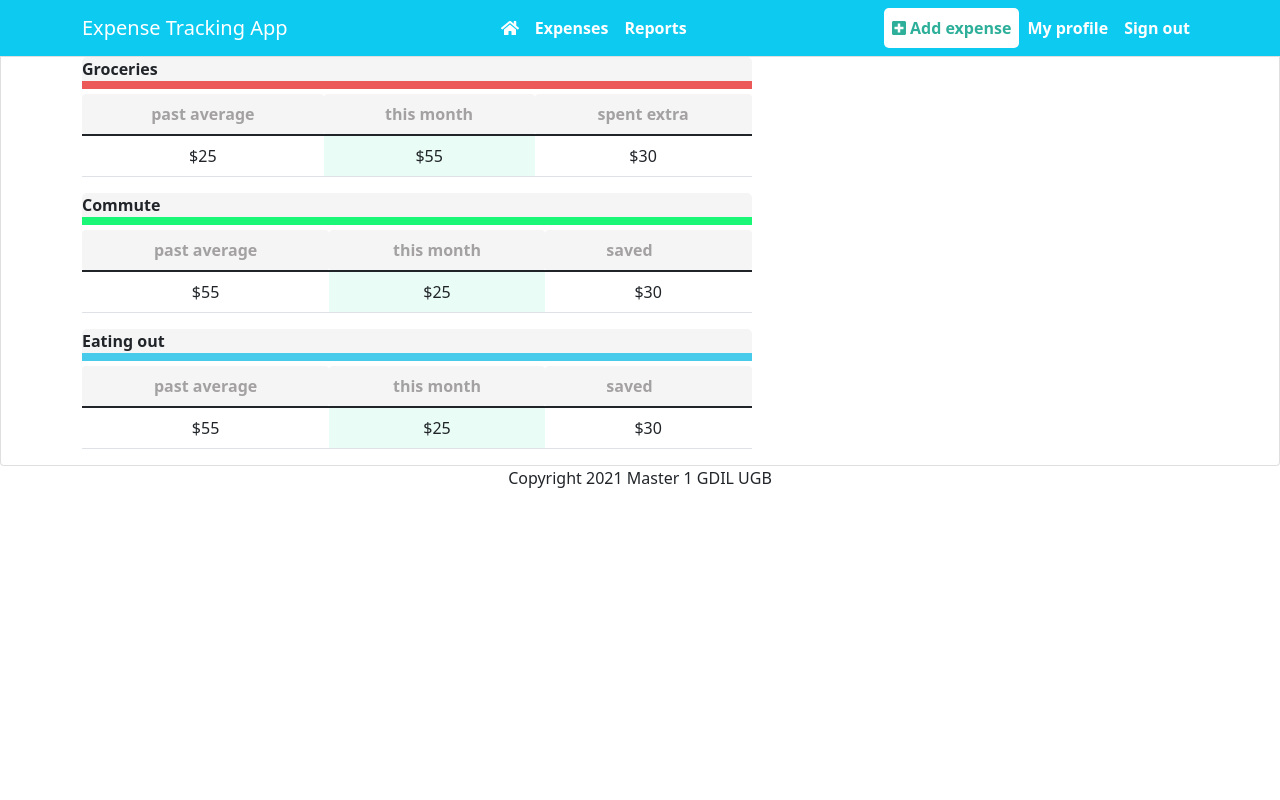
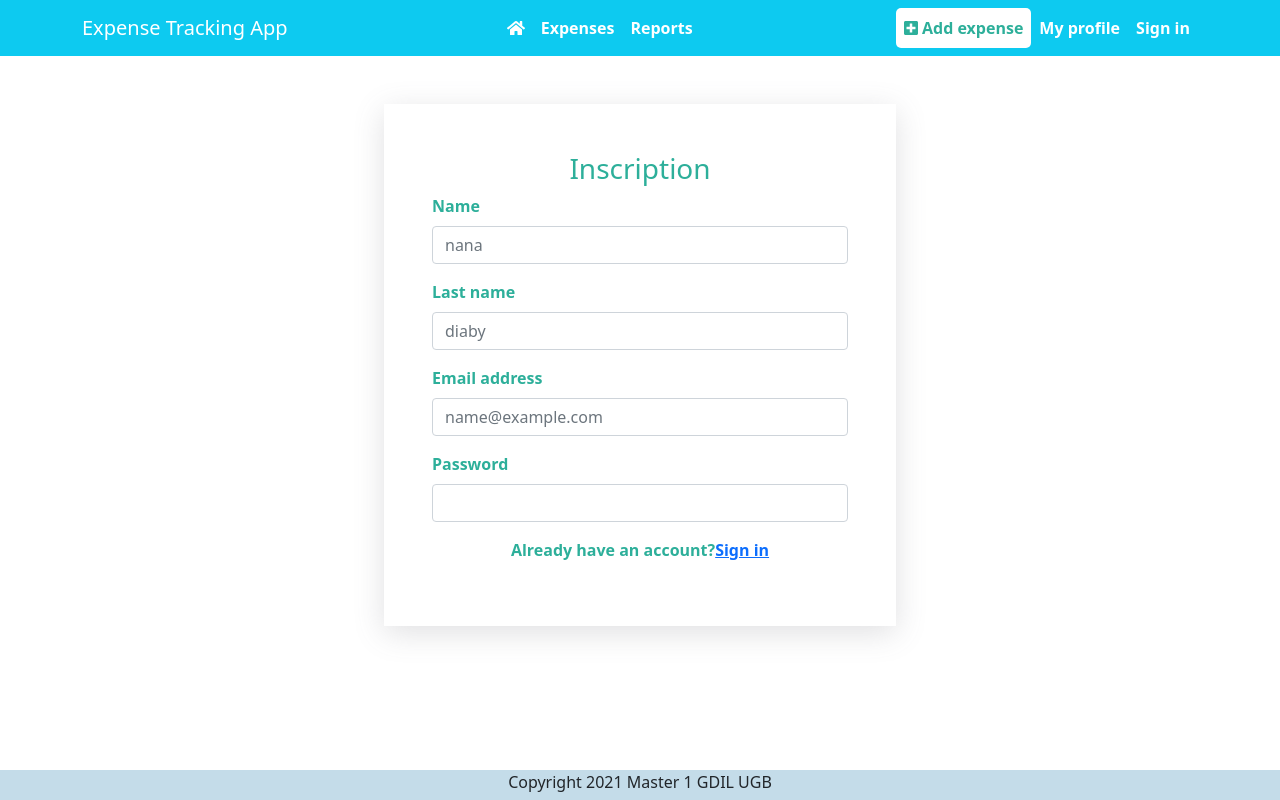
Before and after one commit to ayshagassama1/mern_expense_tracking_app, a React (Create React App) app in the folder frontend/: page /inscription in a window 1280 px wide. Built offline with nearby package versions, Linux system fonts and the light colour scheme; the HTML template or start-up script is replaced by a standard one.

Commit message:
Pages connexion et inscription ok

```diff
--- a/frontend/package.json
+++ b/frontend/package.json
@@ -10,6 +10,7 @@
     "react": "^17.0.2",
     "react-bootstrap": "^2.0.4",
     "react-dom": "^17.0.2",
+    "react-router-dom": "^6.2.1",
     "react-scripts": "5.0.0",
     "web-vitals": "^2.1.2"
   },
--- a/frontend/src/App.js
+++ b/frontend/src/App.js
@@ -1,16 +1,24 @@
-import './App.css';
-import Header from './components/layout/Header';
-import Footer from './components/layout/Footer';
-import Body from './components/Body';
-
+import "./App.css";
+import Header from "./components/layout/Header";
+import Footer from "./components/layout/Footer";
+import Body from "./components/Body";
+import { BrowserRouter, Route, Routes } from "react-router-dom";
+import Connection from "./components/Connection";
+import Inscription from "./components/Inscription";
 function App() {
-  return (
-    <>
-      <Header/>
-      <Body/>
-      <Footer />
-    </>
-  );
+	return (
+		<BrowserRouter>
+			<Header />
+			<main>
+				<Routes>
+					<Route path="/" element={<Body />} exact />
+					<Route path="/connection" element={<Connection />} />
+					<Route path="/inscription" element={<Inscription />} />
+				</Routes>
+			</main>
+			<Footer />
+		</BrowserRouter>
+	);
 }
 
 export default App;
--- a/frontend/src/components/Body.js
+++ b/frontend/src/components/Body.js
@@ -4,6 +4,7 @@ import Tableau from "./Tableau";
 
 const Body = () => {
 	return (
+		<div className="bloc-b-accueil">
 			<Card className="tableaux">
 				<Tableau
 					nomCategorie="Groceries"
@@ -30,6 +31,7 @@ const Body = () => {
 					balance="$30"
 				/>
 			</Card>
+		</div>
 	);
 };
 
--- /dev/null
+++ b/frontend/src/components/Connection.js
@@ -0,0 +1,29 @@
+import React from "react";
+import { Form } from "react-bootstrap";
+const Connection = () => {
+	return (
+		<div className="formBloc">
+			<div className="myForm">
+				<Form>
+					<h3 className="text-center">Connection</h3>
+					<Form.Group className="mb-3" controlId="email">
+						<Form.Label>Email address</Form.Label>
+						<Form.Control type="email" placeholder="name@example.com" />
+					</Form.Group>
+					<Form.Group className="mb-3" controlId="password">
+						<Form.Label>Password</Form.Label>
+						<Form.Control type="password" />
+					</Form.Group>
+					<p className="text-center">
+						Not suscribed yet?
+						<a href="/inscription" className="text-primary">
+							Sign up
+						</a>
+					</p>
+				</Form>
+			</div>
+		</div>
+	);
+};
+
+export default Connection;
--- /dev/null
+++ b/frontend/src/components/Inscription.js
@@ -0,0 +1,37 @@
+import React from "react";
+import { Form } from "react-bootstrap";
+const Inscription = () => {
+	return (
+		<div className="formBloc">
+			<div className="myForm">
+				<Form>
+					<h3 className="text-center">Inscription</h3>
+					<Form.Group className="mb-3" controlId="name">
+						<Form.Label>Name</Form.Label>
+						<Form.Control type="email" placeholder="nana" />
+					</Form.Group>
+					<Form.Group className="mb-3" controlId="lastName">
+						<Form.Label>Last name</Form.Label>
+						<Form.Control type="email" placeholder="diaby" />
+					</Form.Group>
+					<Form.Group className="mb-3" controlId="email">
+						<Form.Label>Email address</Form.Label>
+						<Form.Control type="email" placeholder="name@example.com" />
+					</Form.Group>
+					<Form.Group className="mb-3" controlId="password">
+						<Form.Label>Password</Form.Label>
+						<Form.Control type="password" />
+					</Form.Group>
+					<p className="text-center">
+						Already have an account?
+						<a href="/connection" className="text-primary">
+							Sign in
+						</a>
+					</p>
+				</Form>
+			</div>
+		</div>
+	);
+};
+
+export default Inscription;
--- a/frontend/src/components/layout/Header.js
+++ b/frontend/src/components/layout/Header.js
@@ -7,11 +7,11 @@ const Header = () => {
 	return (
 		<Navbar bg="info" variant="dark" expand="lg">
 			<Container>
-				<Navbar.Brand href="#home">Expense Tracking App</Navbar.Brand>
+				<Navbar.Brand href="/">Expense Tracking App</Navbar.Brand>
 				<Navbar.Toggle aria-controls="basic-navbar-nav" />
 				<Navbar.Collapse id="basic-navbar-nav">
 					<Nav className="m-auto">
-						<Nav.Link href="#home" className="myLink">
+						<Nav.Link href="/" className="myLink">
 							<FontAwesomeIcon icon={faHome} />
 						</Nav.Link>
 						<Nav.Link href="#features" className="myLink">
@@ -29,8 +29,8 @@ const Header = () => {
 						<Nav.Link href="#pricing" className="myLink">
 							My profile
 						</Nav.Link>
-						<Nav.Link href="#pricing" className="myLink">
-							Sign out
+						<Nav.Link href="/connection" className="myLink">
+							Sign in
 						</Nav.Link>
 					</Nav>
 				</Navbar.Collapse>
--- a/frontend/src/index.css
+++ b/frontend/src/index.css
@@ -1,58 +1,113 @@
+body {
+	min-height: 90vh !important;
+}
 /********************************* DEBUT STYLES HEADER *************************************/
 .myLink {
 	font-weight: bolder !important;
 	color: #fff !important;
 }
+
 .addExpense {
 	background-color: #fff;
 	color: #2daf9a !important;
 	border-radius: 5px;
 }
+
 /********************************* FIN STYLES HEADER *************************************/
 
 /********************************* DEBUT STYLES FOOTER *************************************/
 footer {
+	position: absolute;
 	bottom: 0;
+	width: 100%;
+	height: 30px; /* Height of the footer */
+	background: #c4dce9;
 }
+
 /********************************* FIN STYLES FOOTER *************************************/
 
 /********************************* DEBUT STYLES PAGE ACCUEIL *************************************/
 .enteteTableau {
-	width: 60%;
+	width: 100%;
 	background-color: #f5f5f5;
 	border-radius: 5px 5px 0px 0px;
 	margin-bottom: 5px;
 	font-weight: bold;
 }
+
 .enteteTableauDanger {
-	border-bottom: 8px solid #ec5959;
+	border-bottom: 5px solid #ec5959;
 }
+
 .enteteTableauPrimary {
-	border-bottom: 8px solid #48caeb;
+	border-bottom: 5px solid #48caeb;
 }
+
 .enteteTableauSuccess {
-	border-bottom: 8px solid #1af776;
+	border-bottom: 5px solid #1af776;
 }
+
 .enteteTableauWarning {
-	border-bottom: 8px solid #d2f72e;
+	border-bottom: 5px solid #d2f72e;
 }
+
 th {
 	background-color: #f5f5f5 !important;
 	border-radius: 4px;
 	text-align: center !important;
 	color: #a3a1a1;
 }
+
 td {
 	text-align: center !important;
 }
+
 .tdThisMonth {
 	background-color: #e9fcf5 !important;
 }
+
+.bloc-b-accueil {
+	display: flex;
+	align-items: center;
+	justify-content: center;
+}
+
 .tableaux {
 	border-top-left-radius: 0px !important;
 	border-top-right-radius: 0px !important;
+	align-self: center;
+	width: 50rem;
 }
+
+.tableaux .container {
+	align-self: center;
+	display: flex;
+	flex-direction: column;
+	align-items: center;
+	justify-content: center;
+}
+
 table {
-	width: 60% !important;
+	width: 100% !important;
 }
+
 /********************************* FIN STYLES PAGE ACCUEIL *************************************/
+
+/********************************* DEBUT STYLES FORMULAIRE *************************************/
+.formBloc {
+	display: flex;
+	justify-content: center;
+	align-items: center;
+	align-self: center;
+}
+
+.myForm {
+	width: 40% !important;
+	padding: 3em;
+	margin-top: 3em;
+	box-shadow: rgba(100, 100, 111, 0.2) 0px 7px 29px 0px;
+	width: 100%;
+	font-weight: bold;
+	color: #2daf9a;
+}
+/********************************* DEBUT STYLES FORMULAIRE *************************************/
```
Also changed, not shown: 1 other file (tests, documents, lock files or other folders). Lines whose indentation alone changed are shown as unchanged.
